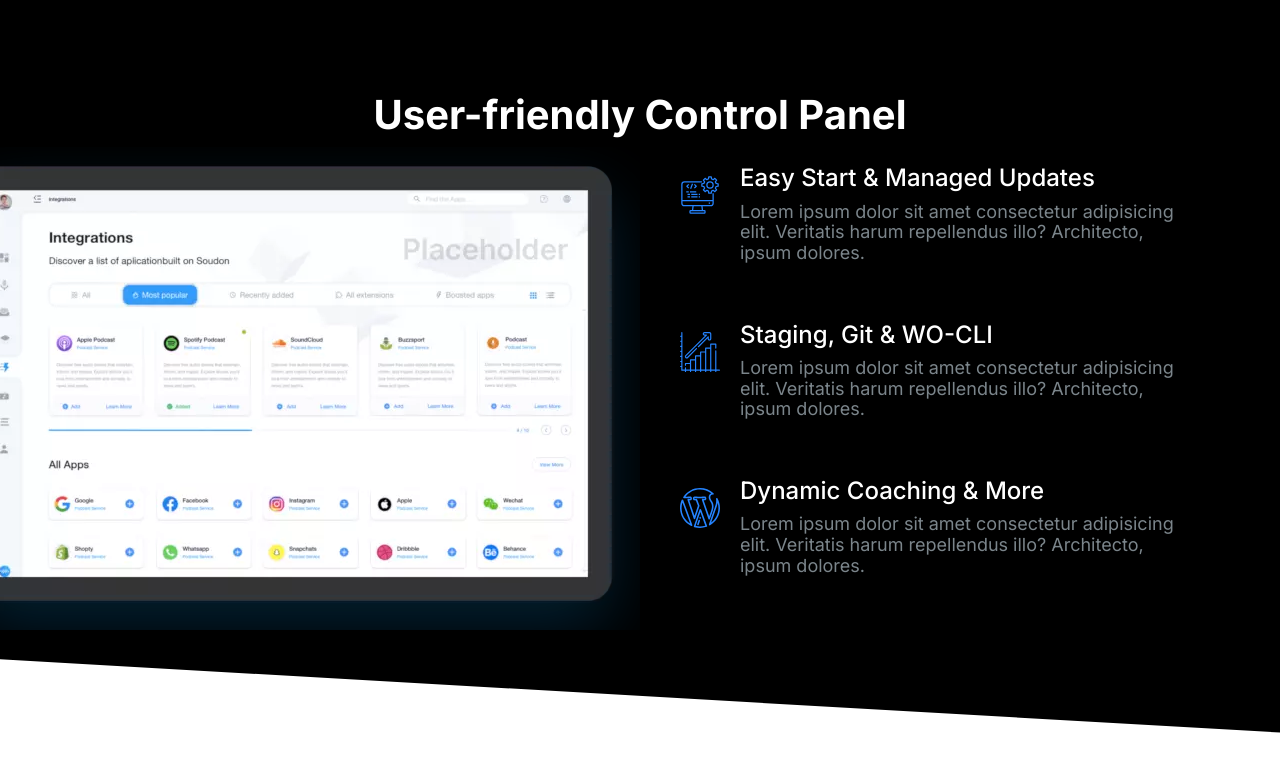
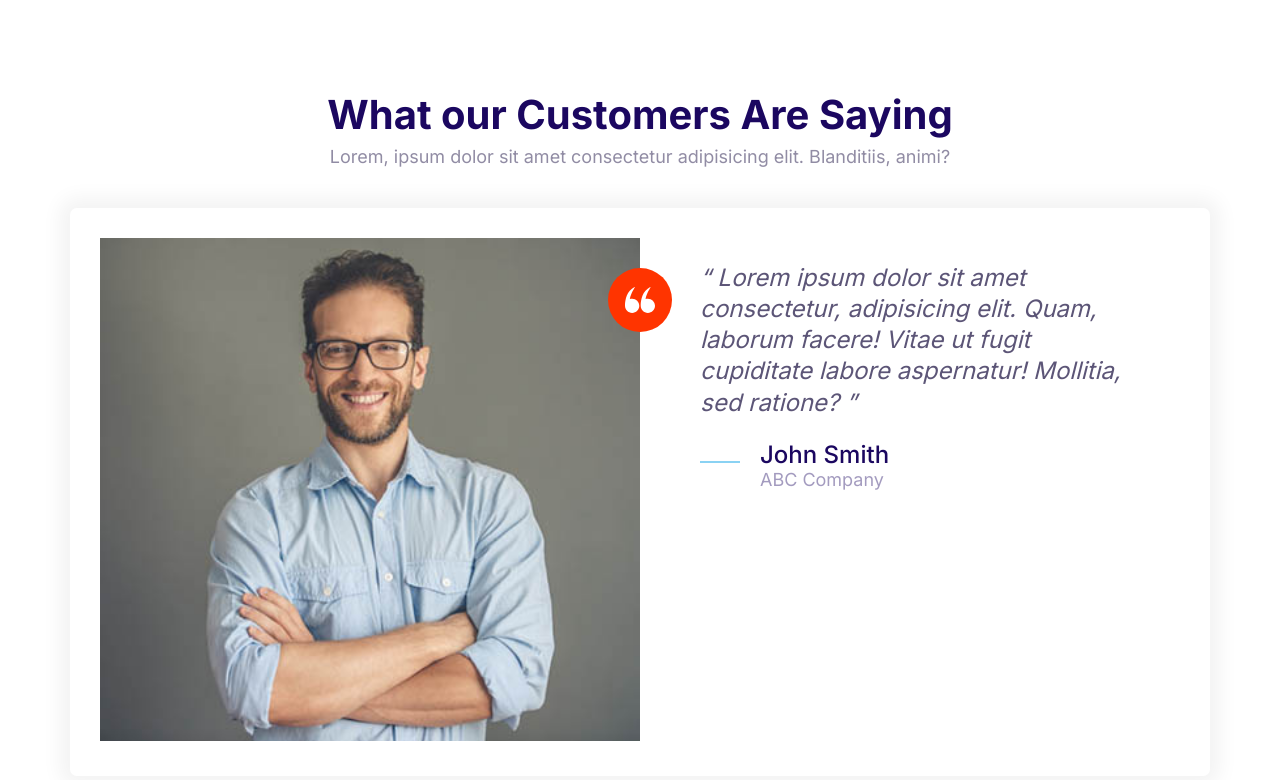
Before and after one commit to jodamo16/first-practice, a plain HTML site: page index.html in a window 1280 px wide. Drawn offline with Linux system fonts and the light colour scheme.

Commit message:
testimonial block.

```diff
--- a/CSS/styles.css
+++ b/CSS/styles.css
@@ -606,6 +606,7 @@ a {
 
 .block__header {
   text-align: center;
+  margin-bottom: 4rem;
 }
 
 .block__heading {
--- a/index.html
+++ b/index.html
@@ -15,70 +15,51 @@
     <link rel="stylesheet" href="./CSS/styles.css" />
   </head>
   <body>
-    <section class="block block--dark block--skewed-right block-showcase">
+    <section class="block">
       <header class="block__header">
-        <h2>User-friendly Control Panel</h2>
+        <h2>What our Customers Are Saying</h2>
+        <p>
+          Lorem, ipsum dolor sit amet consectetur adipisicing elit. Blanditiis,
+          animi?
+        </p>
       </header>
-      <div class="container grid grid--1x2">
-        <picture class="block-showecase__image">
-          <source
-            type="image/webp"
-            srcset="images/ipad.webp 1x, images/ipad@2x/webp 2x" />
-          <source
-            type="image/png"
-            srcset="images/ipad.png 1x, images/ipad@2x/png 2x" />
-          <img src="images/ipad.png" alt=""
-        /></picture>
-        <ul class="list">
-          <li>
+      <div class="container">
+        <div class="card testimonial">
+          <div class="grid grid--1x2">
+            <div class="testimonial__image">
+              <img
+                class="testimonial__image"
+                src="images/testimonial.jpg"
+                alt="a happy smiling customer"
+              />
+              <span class="icon-container icon-container--accent">
+                <svg class="icon icon--white icon--small">
+                  <use xlink:href="images/sprite.svg#quotes"></use>
+                </svg>
+              </span>
+            </div>
+            <blockquote class="quote">
+              <p class="quote__text">
+                Lorem ipsum dolor sit amet consectetur, adipisicing elit. Quam,
+                laborum facere! Vitae ut fugit cupiditate labore aspernatur!
+                Mollitia, sed ratione?
+              </p>
+              <footer>
                 <div class="media">
                   <div class="media__image">
-                <svg class="icon icon--primary">
-                  <use xlink:href="images/sprite.svg#computer"></use>
+                    <svg class="icon icon--primary quote__line">
+                      <use xlink:href="images/sprite.svg#line"></use>
                     </svg>
                   </div>
                   <div class="media__body">
-                <h3 class="media__title">Easy Start & Managed Updates</h3>
-                <p>
-                  Lorem ipsum dolor sit amet consectetur adipisicing elit.
-                  Veritatis harum repellendus illo? Architecto, ipsum dolores.
-                </p>
+                    <h3 class="media__title quote__author">John Smith</h3>
+                    <p class="quote__org">ABC Company</p>
                   </div>
                 </div>
-          </li>
-          <li>
-            <div class="media">
-              <div class="media__image">
-                <svg class="icon icon--primary">
-                  <use xlink:href="images/sprite.svg#growth"></use>
-                </svg>
-              </div>
-              <div class="media__body">
-                <h3 class="media__title">Staging, Git & WO-CLI</h3>
-                <p>
-                  Lorem ipsum dolor sit amet consectetur adipisicing elit.
-                  Veritatis harum repellendus illo? Architecto, ipsum dolores.
-                </p>
+              </footer>
+            </blockquote>
           </div>
         </div>
-          </li>
-          <li>
-            <div class="media">
-              <div class="media__image">
-                <svg class="icon icon--primary">
-                  <use xlink:href="images/sprite.svg#wordpress"></use>
-                </svg>
-              </div>
-              <div class="media__body">
-                <h3 class="media__title">Dynamic Coaching & More</h3>
-                <p>
-                  Lorem ipsum dolor sit amet consectetur adipisicing elit.
-                  Veritatis harum repellendus illo? Architecto, ipsum dolores.
-                </p>
-              </div>
-            </div>
-          </li>
-        </ul>
       </div>
     </section>
     <script src="js/main.js"></script>
```
Also changed, not shown: components/testimonial-block.html (added, +47 -0 lines). Lines whose indentation alone changed are shown as unchanged.
